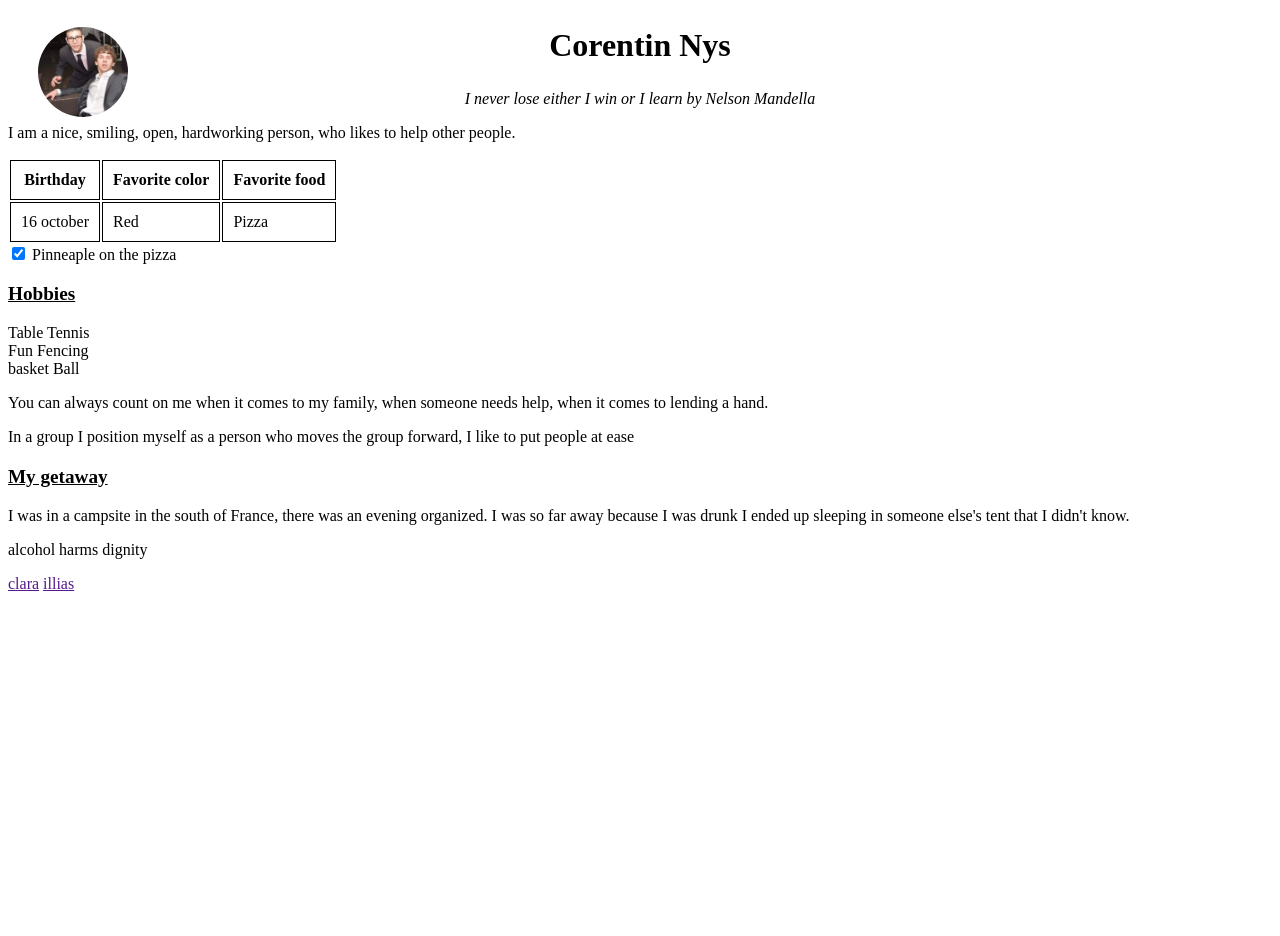
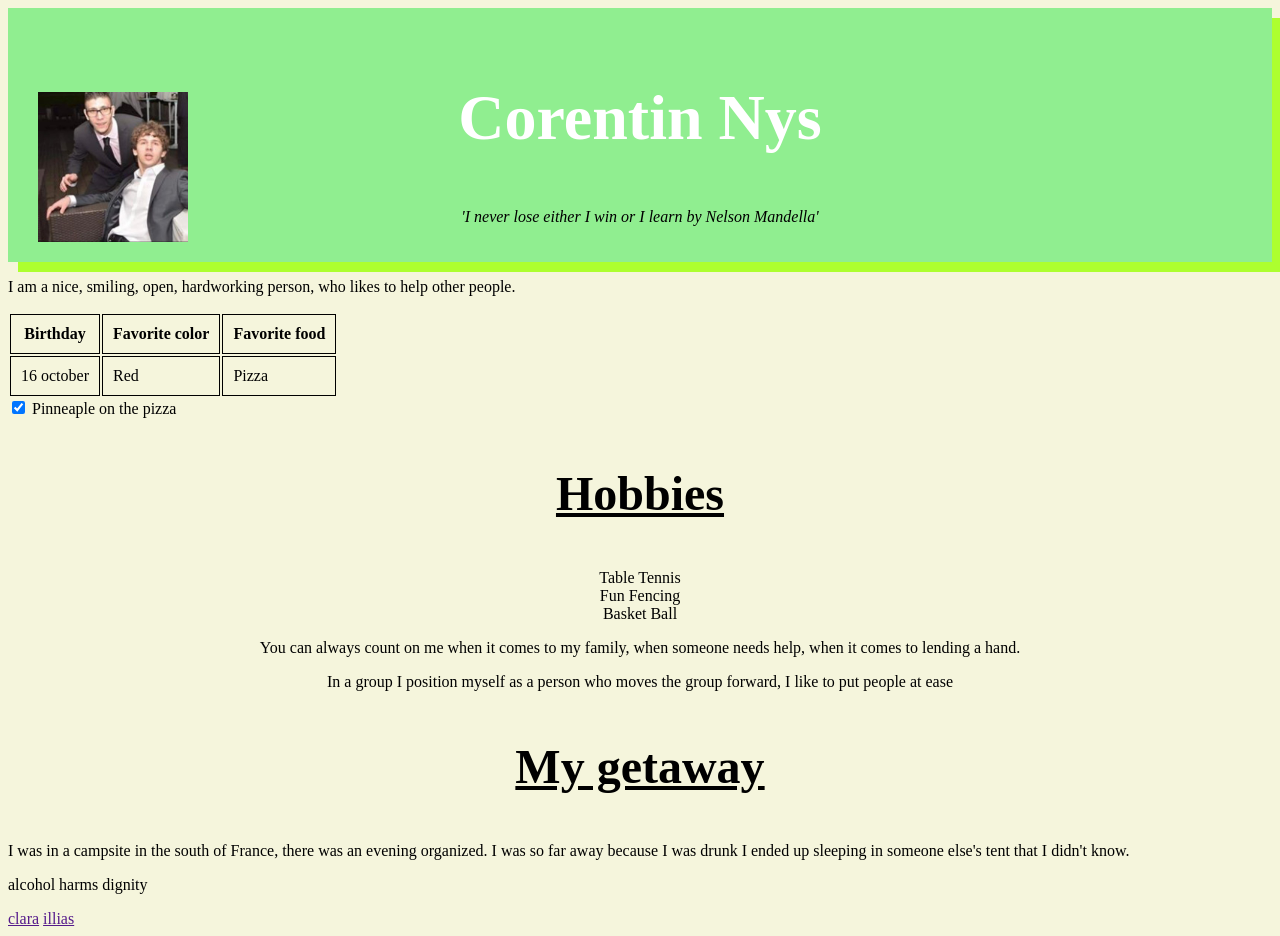
Before and after one commit to corentinnys/markdown-to-html, a plain HTML site: page index.html in a window 1280 px wide. Before the commit the page ends 800 px from the top, so only its background shows below. Drawn offline with Linux system fonts and the light colour scheme.

Commit message:
setting up the css - green square

```diff
--- a/css/styles.css
+++ b/css/styles.css
@@ -1,13 +1,34 @@
+.bg-white
+{
+    background: beige;
+}
+
+
+header{
+    background: lightgreen;
+    margin: 0;
+    padding: 20px;
+    box-shadow: 10px 10px greenyellow;
+}
+
+
 h1{
-  font-size: 2rem;
+    font-size: 4rem;
+    color: white;
 }
 
 img{
-    height: 90px;
-    width: 90px;
-    top: 0;
+    height: 150px;
+    width: 150px;
+    bottom: 20px;
     left:30px;
+}
 
+
+li>img {
+    width: 20px;
+    height: 20px;
+    margin : 5px;
 }
 
 th, td {
@@ -16,7 +37,7 @@ th, td {
 }
 h3{
     text-decoration: underline;
-    font-size: 1.2rem;
+    font-size: 3rem;
 }
 ul{
     padding: 0;
--- a/index.html
+++ b/index.html
@@ -5,14 +5,14 @@
     <link rel="stylesheet" type="text/css" href="css/styles.css" />
     <title>Title</title>
 </head>
-<body>
-<section>
+<body class="bg-white">
+<section >
     <header class="position-relative">
         <h1 class="center">Corentin Nys </h1>
         <blockquote class="italic center">
-            I never lose either I win or I learn by Nelson Mandella
+            'I never lose either I win or I learn by Nelson Mandella'
         </blockquote>
-        <img src="assets/profils.jpg" class="rounded position-absolute" alt=" image de profils">
+        <img src="assets/profils.jpg" class="position-absolute" alt=" image de profils">
     </header>
     <main>
         <p>I am a nice, smiling, open, hardworking person, who likes to help other people.</p>
@@ -34,19 +34,19 @@
         </table>
         <input type="checkbox" id="" name="" checked>
         <label>Pinneaple on the pizza</label>
-        <h3>Hobbies</h3>
-        <ul>
-            <li>Table Tennis</li>
+        <h3 class="center">Hobbies</h3>
+        <ul class="center">
+            <li> Table Tennis</li>
             <li>Fun Fencing</li>
-            <li>basket Ball</li>
+            <li>Basket Ball</li>
         </ul>
-        <p>
+        <p class="center">
             You can always count on me when it comes to my family, when someone needs help, when it comes to lending a hand.
         </p>
 
-        <p>In a group I position myself as a person who moves the group forward, I like to put people at ease</p>
+        <p class="center">In a group I position myself as a person who moves the group forward, I like to put people at ease</p>
 
-        <h3>My getaway</h3>
+        <h3 class="center">My getaway</h3>
         <p>
             I was in a campsite in the south of France, there was an evening organized. I was so far away because I was drunk I ended up sleeping in someone else's tent that I didn't know.
         </p>
```
